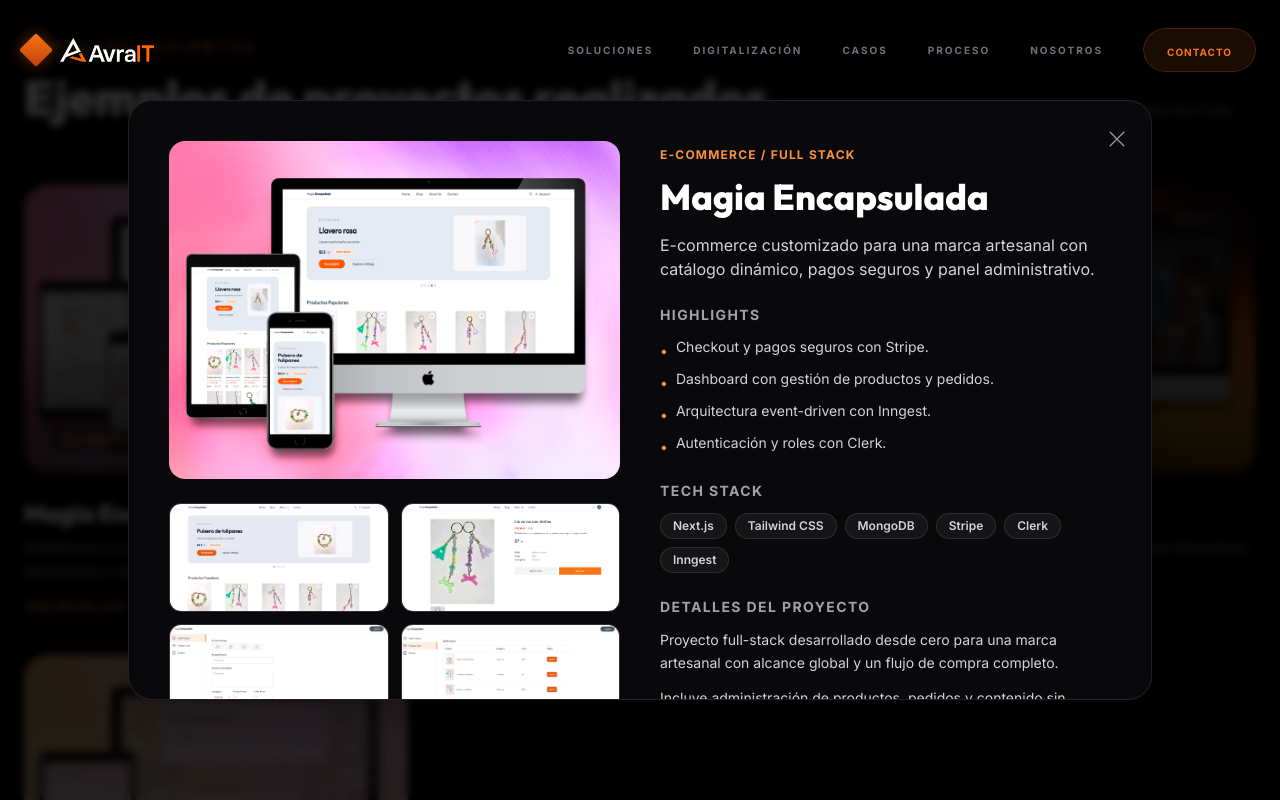
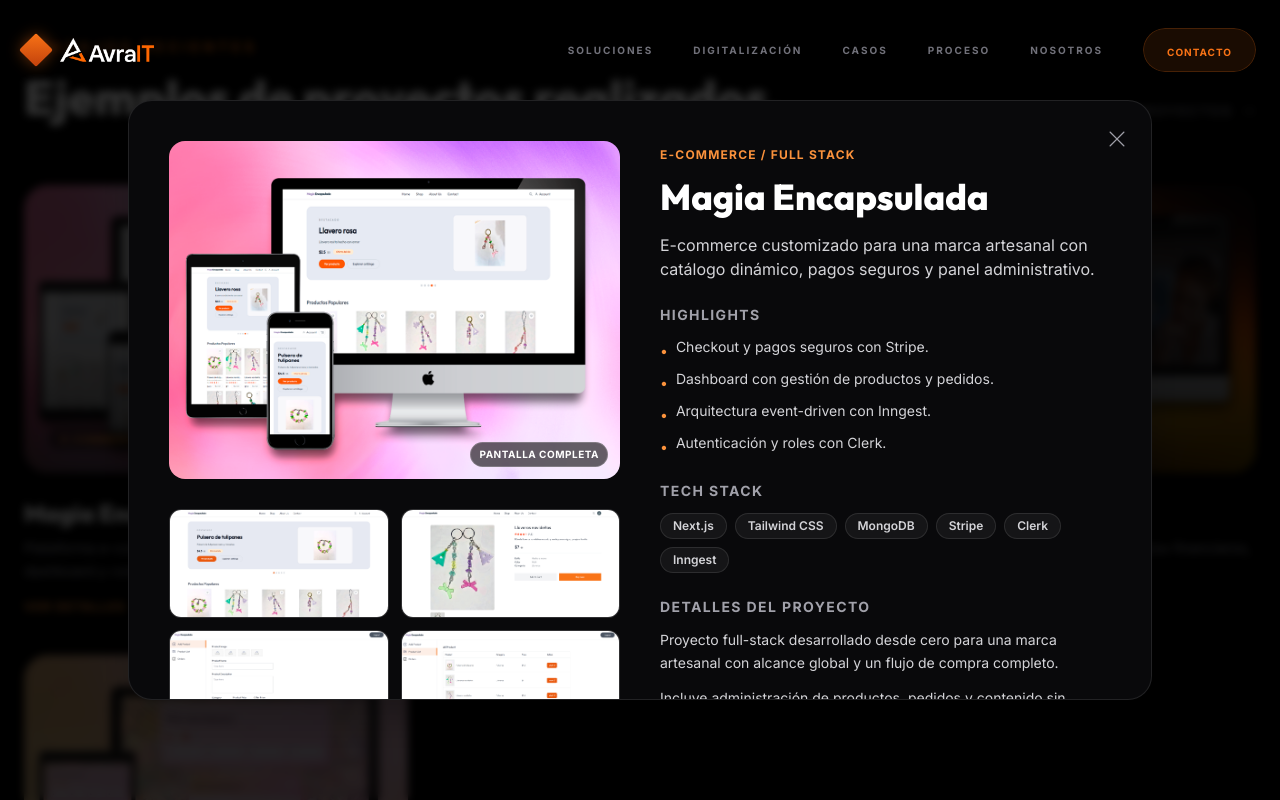
Before and after one commit to Kevinchuka/Portfolio-Avra, a React (Vite) app: page / in a window 1280 px wide. Both pictures are taken after a click on the button 216 px from the left and 2741 px from the top of the page. Shown: the part 2341-3141 px from the top of the page. Built offline with nearby package versions, Linux system fonts and the light colour scheme.

Commit message:
Add fullscreen viewer for project images in modal

```diff
--- a/components/CaseStudies.tsx
+++ b/components/CaseStudies.tsx
@@ -1,19 +1,24 @@
-
 import React, { useEffect, useState } from 'react';
 
 import { projects } from '../data/projects';
 
 export const CaseStudies: React.FC = () => {
   const [activeProjectIndex, setActiveProjectIndex] = useState<number | null>(null);
+  const [fullscreenImage, setFullscreenImage] = useState<{ src: string; alt: string } | null>(null);
   const activeProject = activeProjectIndex !== null ? projects[activeProjectIndex] : null;
 
   useEffect(() => {
-    if (!activeProject) {
+    if (!activeProject && !fullscreenImage) {
       return;
     }
 
     const handleKeyDown = (event: KeyboardEvent) => {
       if (event.key === 'Escape') {
+        if (fullscreenImage) {
+          setFullscreenImage(null);
+          return;
+        }
+
         setActiveProjectIndex(null);
       }
     };
@@ -23,7 +28,11 @@
     return () => {
       window.removeEventListener('keydown', handleKeyDown);
     };
-  }, [activeProject]);
+  }, [activeProject, fullscreenImage]);
+
+  const openFullscreenImage = (src: string, alt: string) => {
+    setFullscreenImage({ src, alt });
+  };
 
   return (
     <div className="max-w-7xl mx-auto px-6">
@@ -89,7 +98,11 @@
           >
             <div className="flex flex-col lg:flex-row gap-8 lg:gap-10 p-6 sm:p-8 lg:p-10 overflow-y-auto max-h-[85vh] sm:max-h-[75vh]">
               <div className="lg:w-1/2">
-                <div className="relative overflow-hidden rounded-2xl aspect-[4/3] bg-zinc-900">
+                <button
+                  type="button"
+                  className="relative w-full overflow-hidden rounded-2xl aspect-[4/3] bg-zinc-900 group"
+                  onClick={() => openFullscreenImage(activeProject.image, activeProject.title)}
+                >
                   <img
                     src={activeProject.image}
                     alt={activeProject.title}
@@ -97,11 +110,19 @@
                     loading="lazy"
                     decoding="async"
                   />
-                </div>
+                  <span className="absolute bottom-3 right-3 text-[10px] font-bold uppercase tracking-wider bg-black/60 text-white px-2 py-1 rounded-full border border-white/20">
+                    Pantalla completa
+                  </span>
+                </button>
                 {activeProject.gallery && (
                   <div className="grid grid-cols-2 gap-3 mt-6">
                     {activeProject.gallery.map((image, index) => (
-                      <div key={index} className="rounded-xl overflow-hidden border border-white/10 bg-zinc-900">
+                      <button
+                        key={index}
+                        type="button"
+                        className="rounded-xl overflow-hidden border border-white/10 bg-zinc-900 hover:border-orange-400/70 transition-colors"
+                        onClick={() => openFullscreenImage(image, `${activeProject.title} ${index + 1}`)}
+                      >
                         <img
                           src={image}
                           alt={`${activeProject.title} ${index + 1}`}
@@ -109,7 +130,7 @@
                           loading="lazy"
                           decoding="async"
                         />
-                      </div>
+                      </button>
                     ))}
                   </div>
                 )}
@@ -179,6 +200,32 @@
           </div>
         </div>
       )}
+
+      {fullscreenImage && (
+        <div
+          className="fixed inset-0 z-[10000] bg-black/95 backdrop-blur-sm flex items-center justify-center p-4 sm:p-6"
+          onClick={() => setFullscreenImage(null)}
+          role="dialog"
+          aria-modal="true"
+          aria-label="Vista de imagen en pantalla completa"
+        >
+          <img
+            src={fullscreenImage.src}
+            alt={fullscreenImage.alt}
+            className="max-w-full max-h-full object-contain"
+            loading="lazy"
+            decoding="async"
+          />
+          <button
+            type="button"
+            className="absolute top-6 right-6 text-zinc-300 hover:text-white text-2xl"
+            onClick={() => setFullscreenImage(null)}
+            aria-label="Cerrar imagen completa"
+          >
+            <i className="bi bi-x-lg"></i>
+          </button>
+        </div>
+      )}
     </div>
   );
 };
```
